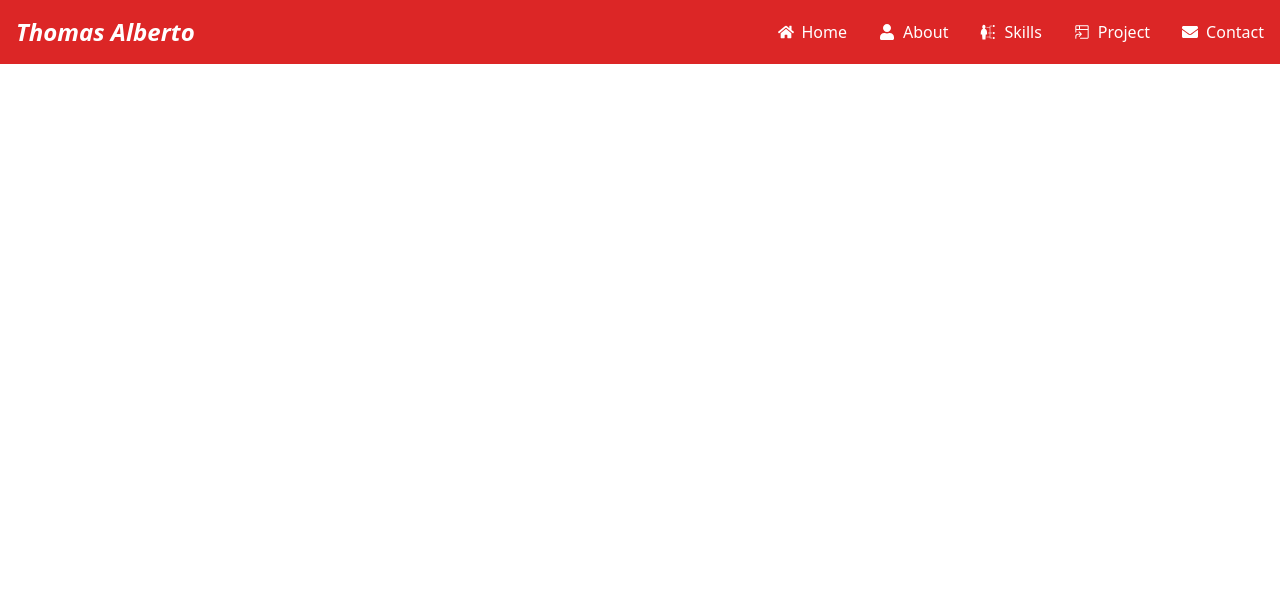
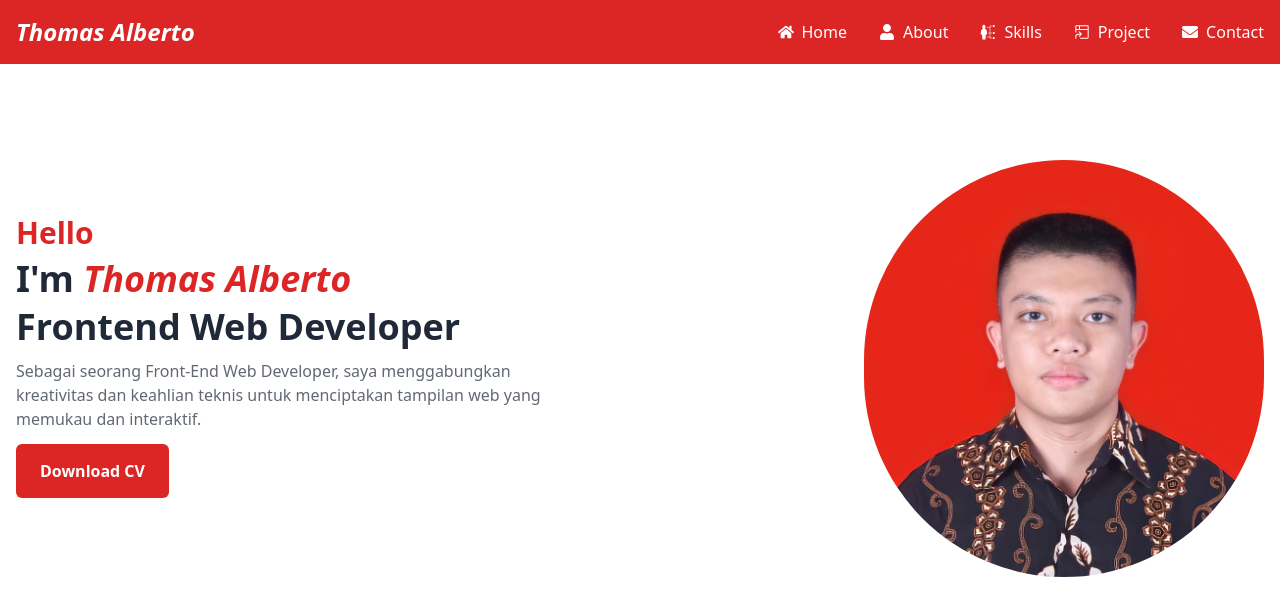
Before and after one commit to ThomasAlberto21/my-portfolio, a Next.js app: page / in a window 1280 px wide. Shown: the top 616 px of the page. Built offline with nearby package versions, Linux system fonts and the light colour scheme.

Commit message:
Hero Section Selesai

```diff
--- /dev/null
+++ b/components/Hero/Hero.tsx
@@ -0,0 +1,78 @@
+import React from "react";
+import HeroImg from "../../public/assets/hero-img.jpg";
+import Link from "next/link";
+import Image from "next/image";
+
+export default function Hero() {
+  return (
+    <main className="bg-white mt-20">
+      {/* Mobile & Tablet */}
+      <div className="flex lg:flex-row flex-col items-center justify-center max-w-screen-xl p-4 mx-auto lg:hidden ">
+        <div className="right mb-6">
+          <Image
+            src={HeroImg}
+            alt="hero-img"
+            width={300}
+            height={300}
+            className="rounded-full"
+          />
+        </div>
+        <div className="left font-bold text-gray-800 lg:text-start text-center mb-10">
+          <h1 className="text-3xl text-red-600">Hello</h1>
+          <h1 className="text-4xl my-2">
+            I&#39;m <span className="text-red-600 italic">Thomas Alberto</span>
+          </h1>
+          <h1 className="text-4xl">Frontend Web Developer</h1>
+          <p className="font-medium opacity-70 mt-3 mb-7 lg:px-0 px-0 md:px-28">
+            Sebagai seorang Front-End Web Developer, saya menggabungkan
+            <br className="lg:block hidden" />
+            kreativitas dan keahlian teknis untuk menciptakan tampilan web yang
+            <br className="lg:block hidden" />
+            memukau dan interaktif.
+          </p>
+
+          <Link
+            href="https://www.cakeresume.com/pdf/s--7-H9rZcgxnaXb1qRKxPRNA--/bjwWv.pdf"
+            className="py-4 px-6 bg-red-600 text-white  rounded-md hover:bg-red-800"
+          >
+            Download CV
+          </Link>
+        </div>
+      </div>
+
+      {/* Desktop */}
+      <div className="lg:flex lg:flex-row flex-col items-center justify-between max-w-screen-xl p-4 mx-auto hidden">
+        <div className="left font-bold text-gray-800 lg:text-start text-center mb-10">
+          <h1 className="text-3xl text-red-600">Hello</h1>
+          <h1 className="text-4xl my-2">
+            I&#39;m <span className="text-red-600 italic">Thomas Alberto</span>
+          </h1>
+          <h1 className="text-4xl">Frontend Web Developer</h1>
+          <p className="font-medium opacity-70 mt-3 mb-7 lg:px-0 px-0 md:px-28">
+            Sebagai seorang Front-End Web Developer, saya menggabungkan
+            <br className="lg:block hidden" />
+            kreativitas dan keahlian teknis untuk menciptakan tampilan web yang
+            <br className="lg:block hidden" />
+            memukau dan interaktif.
+          </p>
+
+          <Link
+            href="https://www.cakeresume.com/pdf/s--7-H9rZcgxnaXb1qRKxPRNA--/bjwWv.pdf"
+            className="py-4 px-6 bg-red-600 text-white  rounded-md hover:bg-red-800"
+          >
+            Download CV
+          </Link>
+        </div>
+        <div className="right ">
+          <Image
+            src={HeroImg}
+            alt="hero-img"
+            width={400}
+            height={400}
+            className="rounded-full"
+          />
+        </div>
+      </div>
+    </main>
+  );
+}
--- a/pages/_app.tsx
+++ b/pages/_app.tsx
@@ -1,11 +1,13 @@
 import { AppProps } from "next/app";
 import "../styles/globals.css";
 import Nav from "@/components/Navbar/Nav";
+import Hero from "@/components/Hero/Hero";
 
 const App = ({ Component, pageProps }: AppProps) => {
   return (
     <>
-    <Nav />
+      <Nav />
+      <Hero />
       <Component {...pageProps} />
     </>
   );
```
Also changed, not shown: public/assets/foto diri.jpg (added), public/assets/hero-img.jpg (added).
